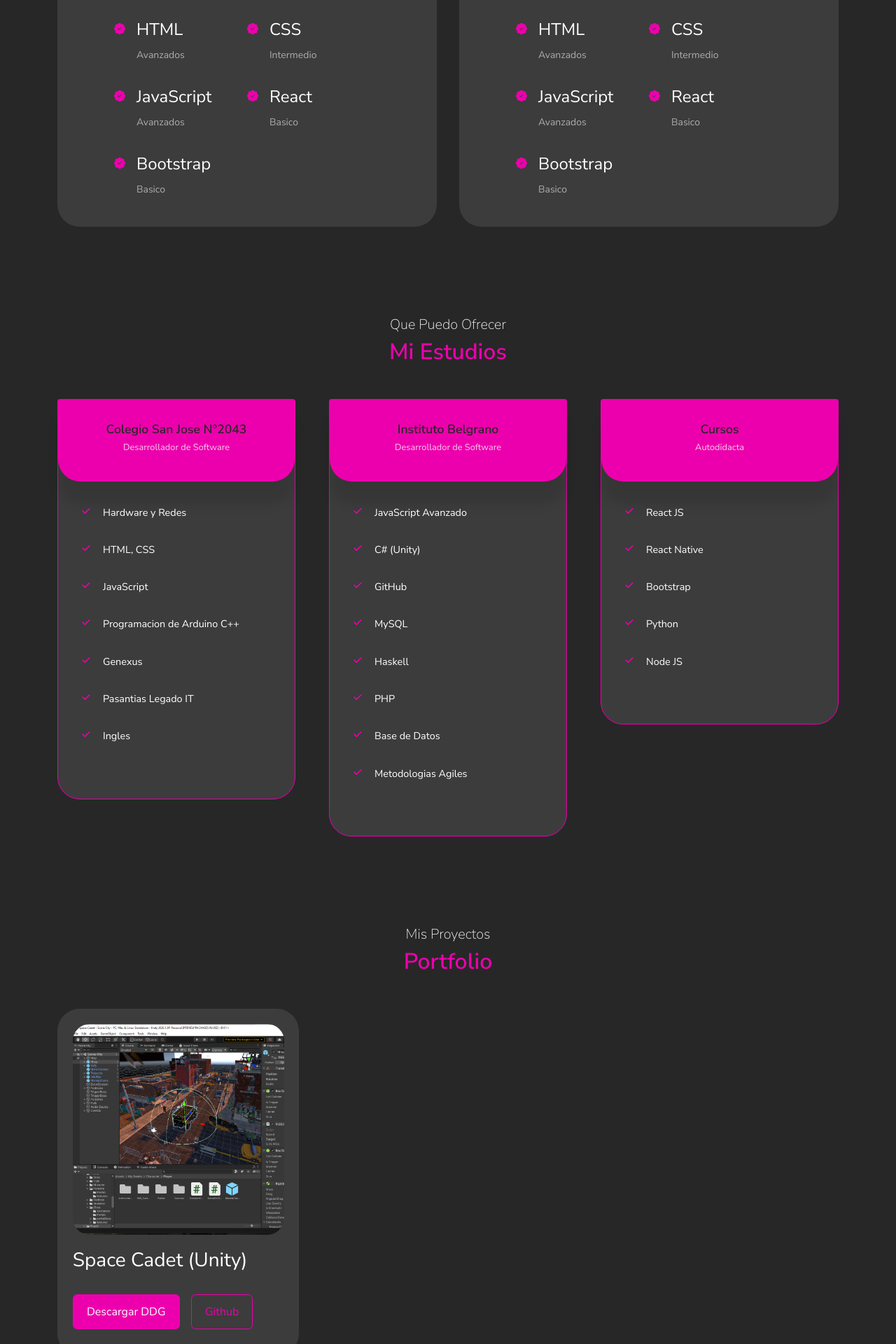
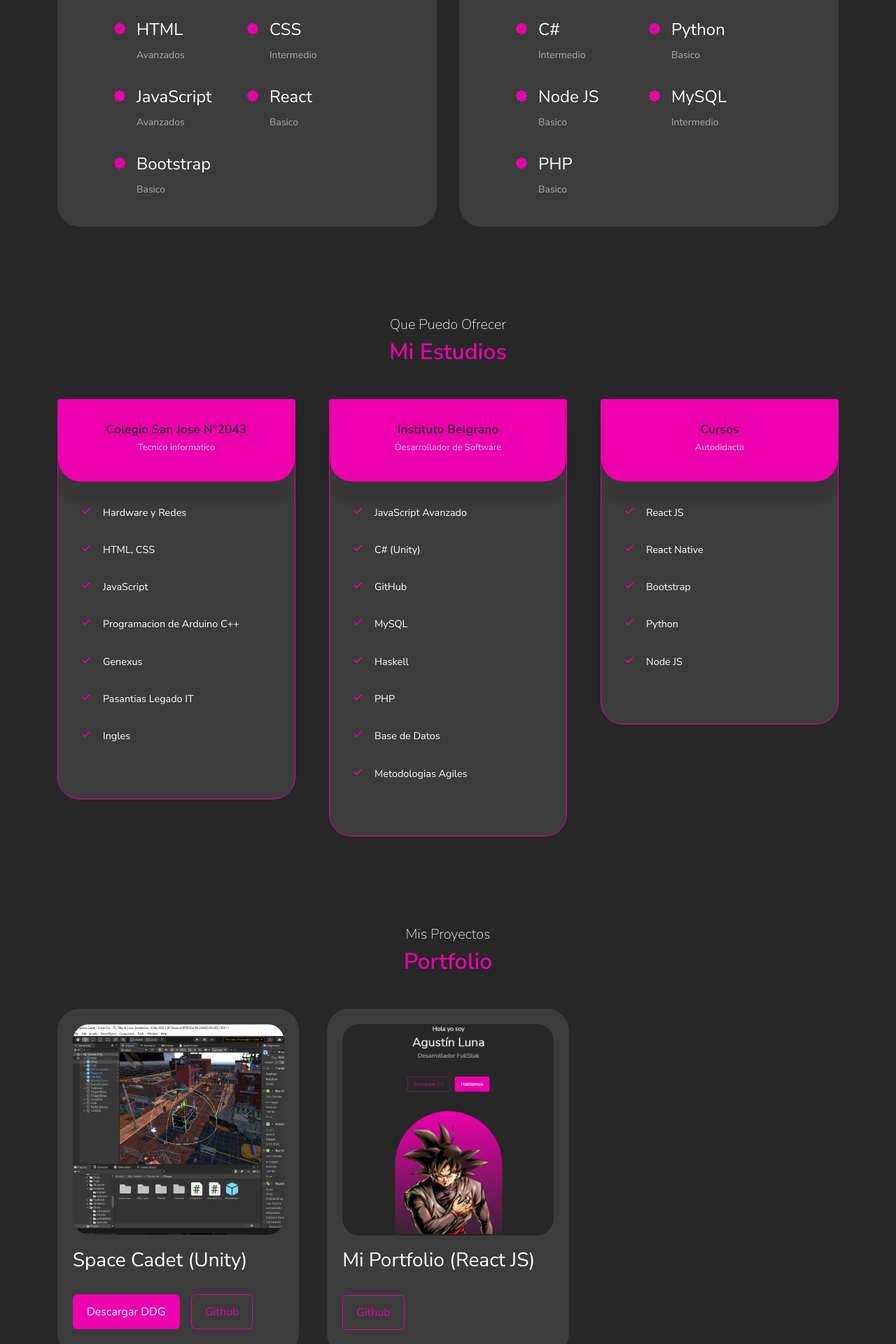
Before and after one commit to AgustinLuna98/MI-Portfolio, a React (Create React App) app: page / in a window 1280 px wide. Shown: the part 1760-3680 px from the top of the page at 70% size. Built offline with nearby package versions, Linux system fonts and the light colour scheme.

Commit message:
Add articulo en portfolio

```diff
--- a/src/components/experience/Experience.jsx
+++ b/src/components/experience/Experience.jsx
@@ -2,7 +2,7 @@ import React from "react";
 import "./experience.css";
 import { BsFillPatchCheckFill } from "react-icons/bs";
 
-const conotimientos = [
+const conocimientos = [
   { tipo: "frontend", name: "HTML", lvl: "Avanzados" },
   { tipo: "frontend", name: "CSS", lvl: "Intermedio" },
   { tipo: "frontend", name: "JavaScript", lvl: "Avanzados" },
@@ -24,7 +24,7 @@ const Experience = () => {
         <div className="experience-frontend">
           <h3>Frontend Development</h3>
           <div className="experience-content">
-            {conotimientos.map(({ tipo, name, lvl }) => {
+            {conocimientos.map(({ tipo, name, lvl }) => {
               let article;
               if (tipo === "frontend") {
                 article = (
@@ -44,9 +44,9 @@ const Experience = () => {
         <div className="esperience-backend">
           <h3>Backtend Development</h3>
           <div className="experience-content">
-            {conotimientos.map(({ tipo, name, lvl }) => {
+            {conocimientos.map(({ tipo, name, lvl }) => {
               let article;
-              if (tipo === "frontend") {
+              if (tipo === "backend") {
                 article = (
                   <article className="experience-details">
                     <BsFillPatchCheckFill className="experience-details-icon" />
--- a/src/components/portfolio/Portfolio.jsx
+++ b/src/components/portfolio/Portfolio.jsx
@@ -1,10 +1,23 @@
 import React from "react";
 import "./portfolio.css";
 import DDGSC from "../../assets/GDD-Space-Cadet.pdf";
-import SpaceCadetImg from '../../assets/Space-Cadet-Img.PNG'
+import SpaceCadetImg from "../../assets/Space-Cadet-Img.PNG";
+import MiPortfolioImg from "../../assets/Mi-Portfolio-img.PNG";
 
-const proyectos = [{ image: SpaceCadetImg, titulo: "Space Cadet (Unity)", descarga: DDGSC }];
-
+const proyectos = [
+  {
+    image: SpaceCadetImg,
+    titulo: "Space Cadet (Unity)",
+    descarga: DDGSC,
+    githubLink: "https://github.com/AgustinLuna98/Space-Cadet",
+  },
+  {
+    image: MiPortfolioImg,
+    titulo: "Mi Portfolio (React JS)",
+    descarga: "",
+    githubLink: "https://github.com/AgustinLuna98/MI-Portfolio",
+  }
+];
 
 const Portfolio = () => {
   return (
@@ -12,7 +25,7 @@ const Portfolio = () => {
       <h5>Mis Proyectos</h5>
       <h2>Portfolio</h2>
       <div className="container portfolio-container">
-        {proyectos.map(({ image, titulo, descarga }) => {
+        {proyectos.map(({ image, titulo, descarga, githubLink }) => {
           let descargable;
           if (descarga !== "") {
             descargable = (
@@ -24,13 +37,13 @@ const Portfolio = () => {
           let article = (
             <article className="portfolio-item">
               <div className="portfolio-item-image">
-                <img src={image} class="img-fluid" alt=""/>
+                <img src={image} class="img-fluid" alt="" />
               </div>
               <h3>{titulo}</h3>
               <div className="portfolio-item-cta">
                 {descargable}
                 <a
-                  href="https:/github.com"
+                  href={githubLink}
                   className="btn "
                   target="_blank"
                   rel="noopener noreferrer"
--- a/src/components/services/Services.jsx
+++ b/src/components/services/Services.jsx
@@ -33,7 +33,7 @@ const Services = () => {
           <div className="service-head">
             <h3>Colegio San Jose N°2043</h3>
 
-            <h5>Desarrollador de Software</h5>
+            <h5>Tecnico informatico</h5>
           </div>
           <ul className="service-list">
             {sanjo.map((text) => {
```
Also changed, not shown: src/assets/Mi-Portfolio-img.PNG (added).
